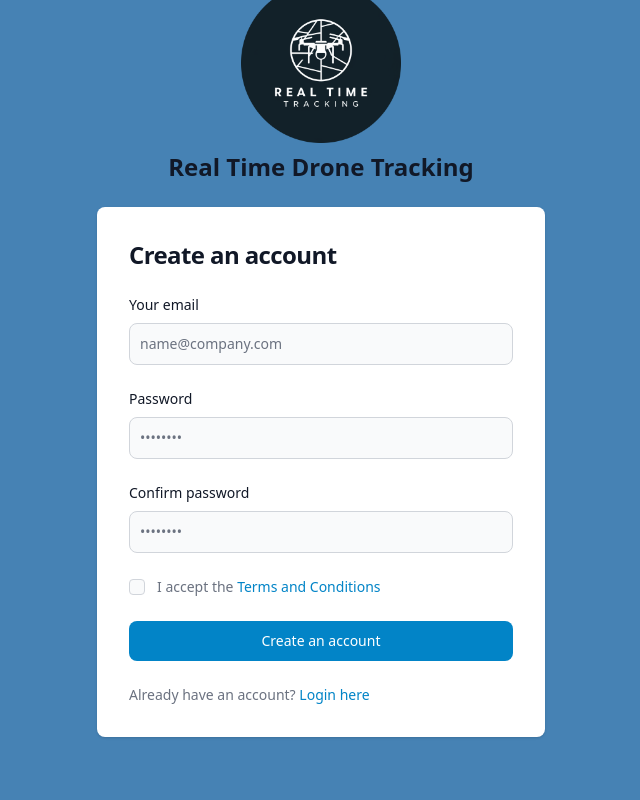
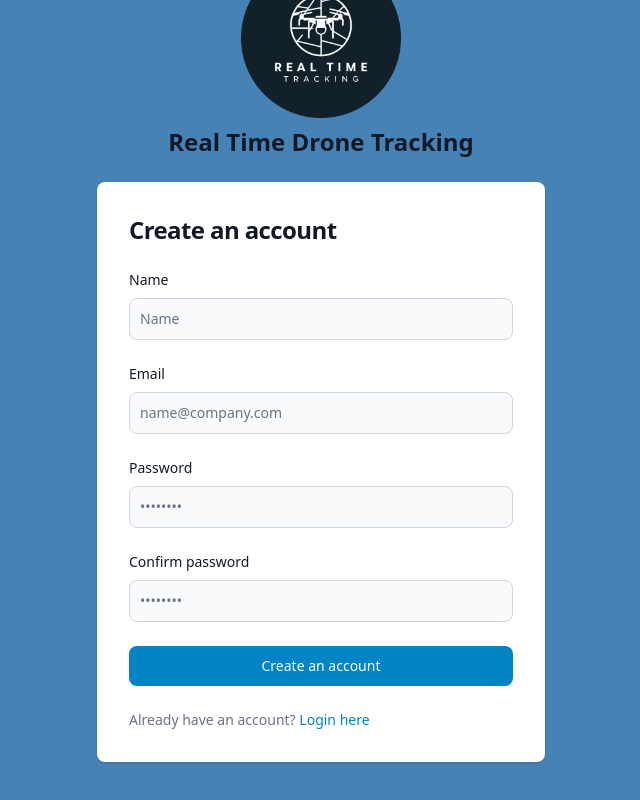
Before and after one commit to Samuelmm15/Ble-beacon-data-mining-front, a React (Create React App) app: page /register in a window 1280 px wide. Shown: the whole page, without its empty margins (319-959 px from the left). Built offline with nearby package versions, Linux system fonts and the light colour scheme; the HTML template or start-up script is replaced by a standard one.

Commit message:
feat: register operation

```diff
--- a/src/pages/LogIn/index.tsx
+++ b/src/pages/LogIn/index.tsx
@@ -20,7 +20,7 @@ const LogIn = () => {
         navigate("/home");
       })
       .catch((error) => {
-        console.error("Error fetching user data:", error);
+        alert(error.message);
       });
   };
 
--- /dev/null
+++ b/src/pages/Register/hooks/useUserRegister.tsx
@@ -0,0 +1,24 @@
+import React from "react";
+
+const useUserRegister = () => {
+  async function setRegister(name: string, email: string, password: string) {
+    const response = await fetch("https://localhost:3000/api/user/", {
+      method: "POST",
+      headers: {
+        "Content-Type": "application/json",
+      },
+      body: JSON.stringify({ name, email, password }),
+    });
+
+    if (response.ok) {
+      const data = response.json();
+      return data;
+    } else {
+      throw new Error("Error fetching user data");
+    }
+  }
+
+  return { setRegister };
+};
+
+export default useUserRegister;
--- a/src/pages/Register/index.tsx
+++ b/src/pages/Register/index.tsx
@@ -1,8 +1,58 @@
-import React from "react";
+import React, { useState } from "react";
+import { Link, useNavigate } from "react-router-dom";
+import useUserRegister from "./hooks/useUserRegister";
 
 const Register = () => {
   const logo =
     require("../../img/real-time-tracking-logo-circular.png") as string;
+
+  const { setRegister } = useUserRegister();
+
+  const [name, setName] = useState<string>("");
+  const [email, setEmail] = useState<string>("");
+  const [password, setPassword] = useState<string>("");
+  const [confirmPassword, setConfirmPassword] = useState<string>("");
+  const [passwordError, setPasswordError] = useState("");
+
+  const navigate = useNavigate();
+
+  const handlePasswordChange = (e: any) => {
+    const newPassword = e.target.value;
+    setPassword(newPassword);
+
+    // Establecer tus propias condiciones de contraseña aquí
+    if (newPassword.length < 8) {
+      setPasswordError("La contraseña debe tener al menos 8 caracteres");
+    } else if (!/\d/.test(newPassword)) {
+      setPasswordError("La contraseña debe contener al menos un número");
+    } else if (!/[A-Z]/.test(newPassword)) {
+      setPasswordError(
+        "La contraseña debe contener al menos una letra mayúscula"
+      );
+    } else {
+      setPasswordError("");
+    }
+  };
+
+  const handleSubmit = (e: React.FormEvent) => {
+    e.preventDefault();
+    if (password !== confirmPassword) {
+      alert("Passwords do not match");
+      return;
+    } else if (passwordError) {
+      alert("Password does not meet the requirements");
+      return;
+    } else {
+      setRegister(name, email, password)
+        .then((data) => {
+          alert("User created successfully");
+          navigate("/home");
+        })
+        .catch((error) => {
+          alert(error.message);
+        });
+    }
+  };
 
   return (
     <section className="min-h-screen bg-navbar-color bg-opacity-56 dark:bg-navbar-color dark:bg-opacity-55">
@@ -22,7 +72,20 @@ const Register = () => {
             <form className="space-y-4 md:space-y-6" action="#">
               <div>
                 <label className="block mb-2 text-sm font-medium text-gray-900 dark:text-white">
-                  Your email
+                  Name
+                </label>
+                <input
+                  type="text"
+                  name="name"
+                  id="name"
+                  className="bg-gray-50 border border-gray-300 text-gray-900 sm:text-sm rounded-lg focus:ring-primary-600 focus:border-primary-600 block w-full p-2.5 dark:bg-gray-700 dark:border-gray-600 dark:placeholder-gray-400 dark:text-white dark:focus:ring-blue-500 dark:focus:border-blue-500"
+                  placeholder="Name"
+                  onChange={(e) => setName(e.target.value)}
+                />
+              </div>
+              <div>
+                <label className="block mb-2 text-sm font-medium text-gray-900 dark:text-white">
+                  Email
                 </label>
                 <input
                   type="email"
@@ -30,6 +93,7 @@ const Register = () => {
                   id="email"
                   className="bg-gray-50 border border-gray-300 text-gray-900 sm:text-sm rounded-lg focus:ring-primary-600 focus:border-primary-600 block w-full p-2.5 dark:bg-gray-700 dark:border-gray-600 dark:placeholder-gray-400 dark:text-white dark:focus:ring-blue-500 dark:focus:border-blue-500"
                   placeholder="name@company.com"
+                  onChange={(e) => setEmail(e.target.value)}
                 />
               </div>
               <div>
@@ -42,7 +106,11 @@ const Register = () => {
                   id="password"
                   placeholder="••••••••"
                   className="bg-gray-50 border border-gray-300 text-gray-900 sm:text-sm rounded-lg focus:ring-primary-600 focus:border-primary-600 block w-full p-2.5 dark:bg-gray-700 dark:border-gray-600 dark:placeholder-gray-400 dark:text-white dark:focus:ring-blue-500 dark:focus:border-blue-500"
+                  onChange={handlePasswordChange}
                 />
+                {passwordError && (
+                  <p className="text-red-500">{passwordError}</p>
+                )}
               </div>
               <div>
                 <label className="block mb-2 text-sm font-medium text-gray-900 dark:text-white">
@@ -54,43 +122,24 @@ const Register = () => {
                   id="confirm-password"
                   placeholder="••••••••"
                   className="bg-gray-50 border border-gray-300 text-gray-900 sm:text-sm rounded-lg focus:ring-primary-600 focus:border-primary-600 block w-full p-2.5 dark:bg-gray-700 dark:border-gray-600 dark:placeholder-gray-400 dark:text-white dark:focus:ring-blue-500 dark:focus:border-blue-500"
+                  onChange={(e) => setConfirmPassword(e.target.value)}
                 />
-              </div>
-              <div className="flex items-start">
-                <div className="flex items-center h-5">
-                  <input
-                    id="terms"
-                    aria-describedby="terms"
-                    type="checkbox"
-                    className="w-4 h-4 border border-gray-300 rounded bg-gray-50 focus:ring-3 focus:ring-primary-300 dark:bg-gray-700 dark:border-gray-600 dark:focus:ring-primary-600 dark:ring-offset-gray-800"
-                  />
-                </div>
-                <div className="ml-3 text-sm">
-                  <label className="font-light text-gray-500 dark:text-gray-300">
-                    I accept the{" "}
-                    <a
-                      className="font-medium text-primary-600 hover:underline dark:text-primary-500"
-                      href="#"
-                    >
-                      Terms and Conditions
-                    </a>
-                  </label>
-                </div>
               </div>
               <button
                 type="submit"
                 className="w-full text-white bg-primary-600 hover:bg-primary-700 focus:ring-4 focus:outline-none focus:ring-primary-300 font-medium rounded-lg text-sm px-5 py-2.5 text-center dark:bg-primary-600 dark:hover:bg-primary-700 dark:focus:ring-primary-800"
+                onClick={handleSubmit}
               >
                 Create an account
               </button>
               <p className="text-sm font-light text-gray-500 dark:text-gray-400">
                 Already have an account?{" "}
-                <a
-                  href="#"
+                <Link
+                  to={"/login"}
                   className="font-medium text-primary-600 hover:underline dark:text-primary-500"
                 >
                   Login here
-                </a>
+                </Link>
               </p>
             </form>
           </div>
```
